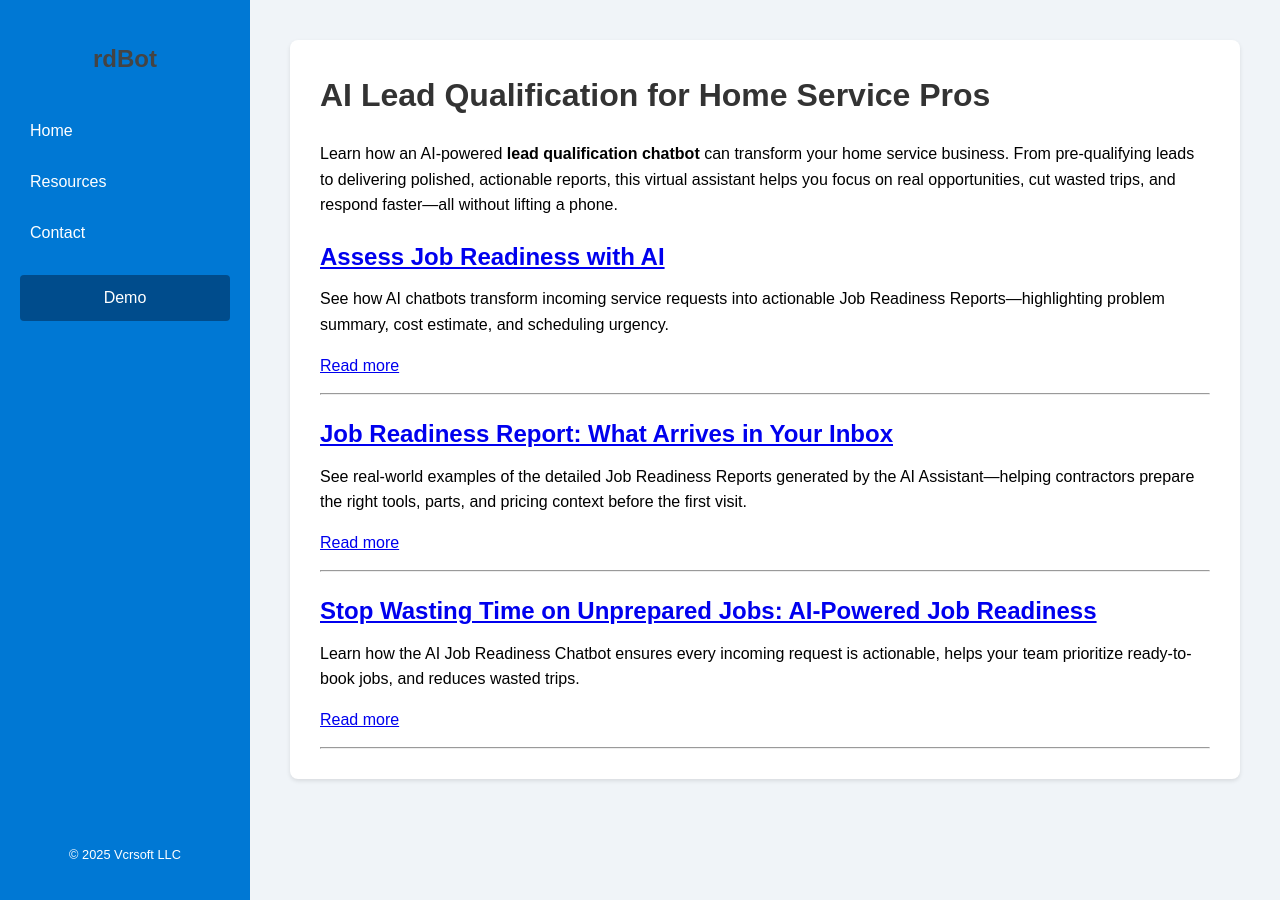
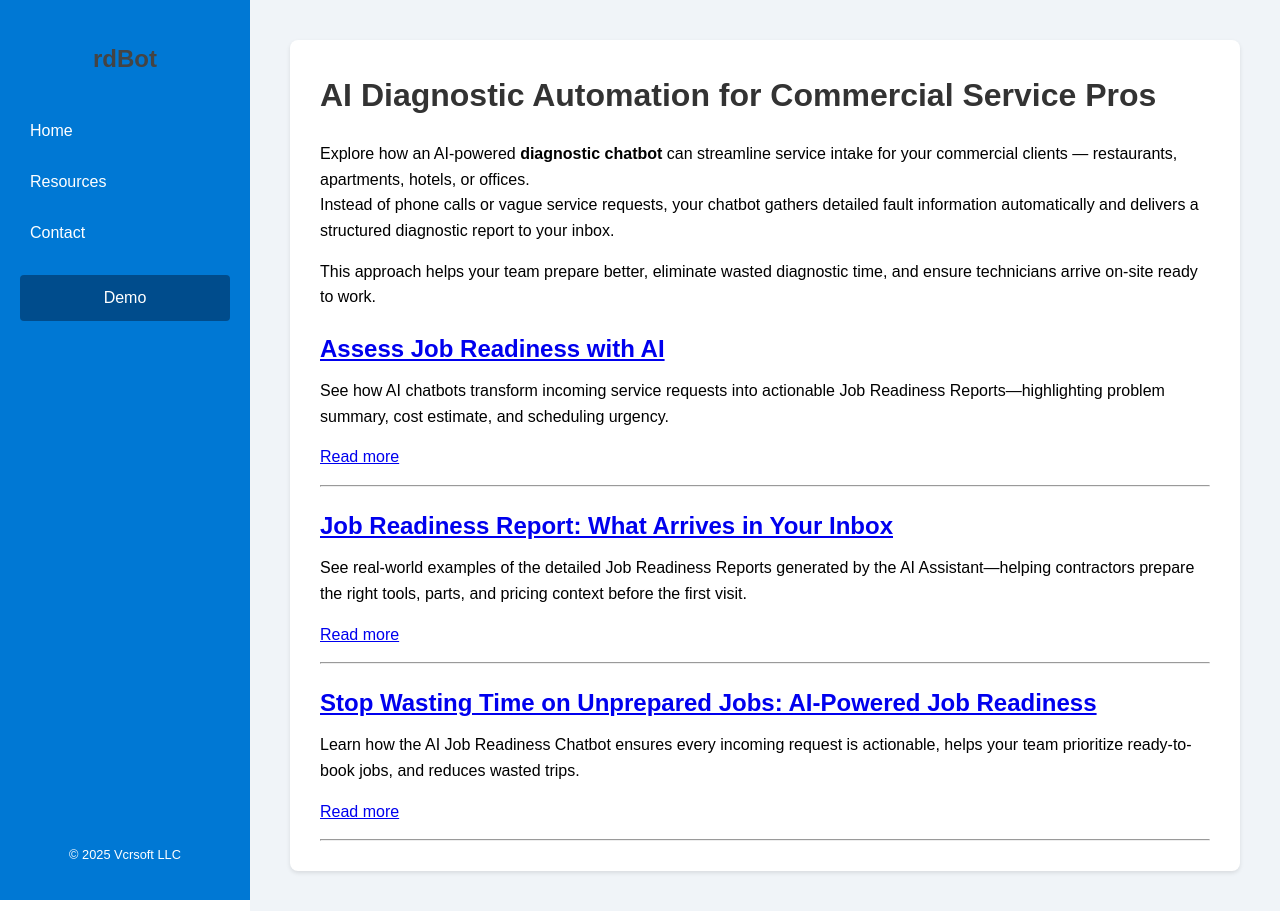
Before and after one commit to vcrsoft/vcrsoft.github.io, a Jekyll site: the page built from resources.md, in a window 1280 px wide. Built offline with Jekyll 4.4.1, drawn with Linux system fonts in a browser that asks for light colours.

Commit message:
Revise resources.md for AI diagnostic automation
Updated the resource title and content to focus on AI diagnostic automation for commercial service pros instead of lead qualification for home service pros.

```diff
--- a/resources.md
+++ b/resources.md
@@ -4,9 +4,12 @@ title: Resources
 permalink: /resources/
 ---
 
-# AI Lead Qualification for Home Service Pros
+# AI Diagnostic Automation for Commercial Service Pros
 
-Learn how an AI-powered **lead qualification chatbot** can transform your home service business. From pre-qualifying leads to delivering polished, actionable reports, this virtual assistant helps you focus on real opportunities, cut wasted trips, and respond faster—all without lifting a phone.
+Explore how an AI-powered **diagnostic chatbot** can streamline service intake for your commercial clients — restaurants, apartments, hotels, or offices.
+Instead of phone calls or vague service requests, your chatbot gathers detailed fault information automatically and delivers a structured diagnostic report to your inbox.
+
+This approach helps your team prepare better, eliminate wasted diagnostic time, and ensure technicians arrive on-site ready to work.
 
 {% for resource in site.resources %}
   {% unless resource.url contains "/resources/examples/" %}
```
